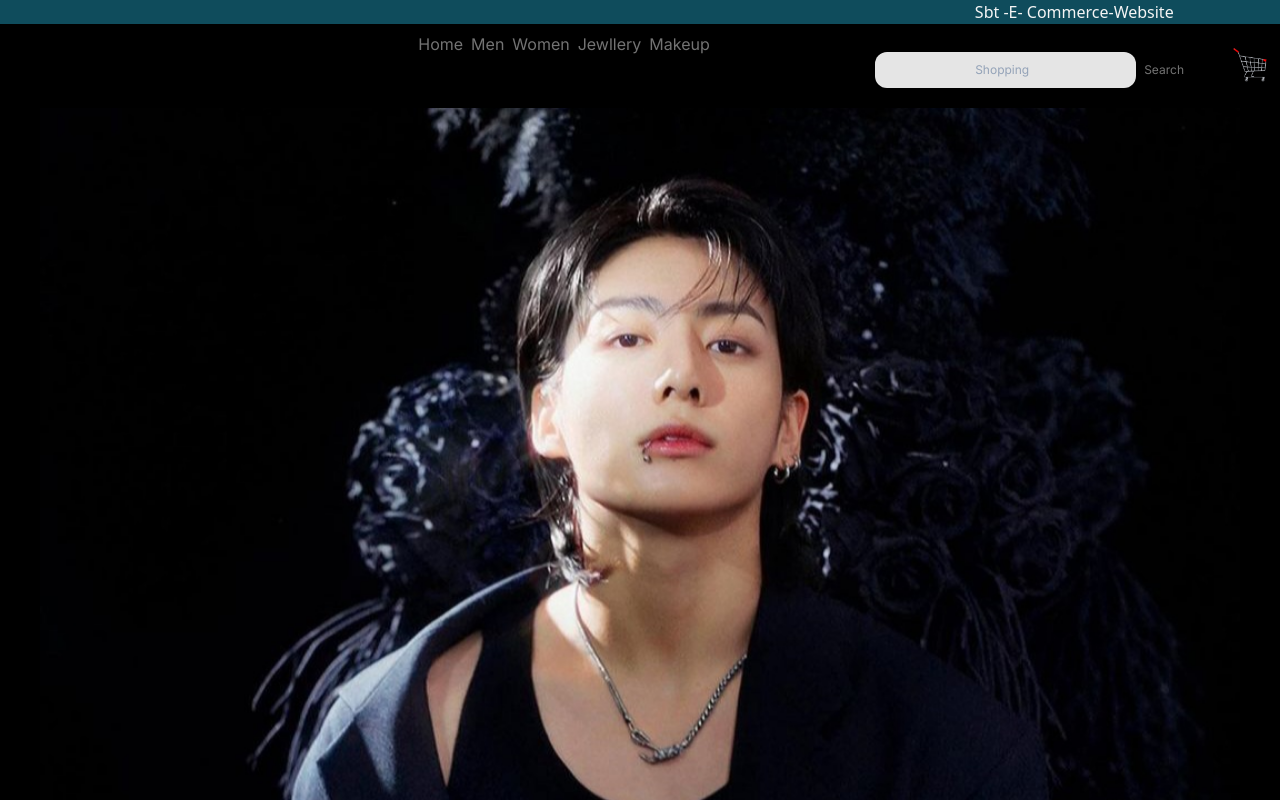
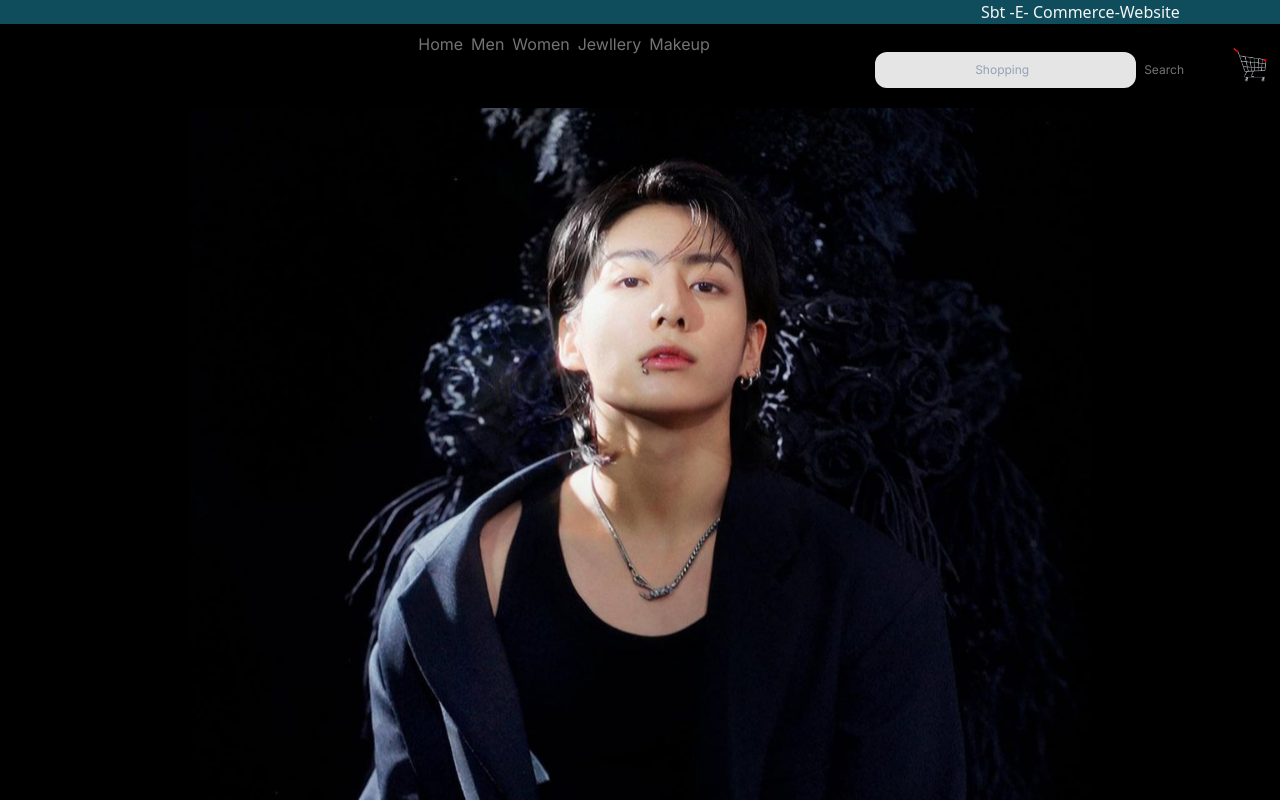
Before and after one commit to Sabahat-Shakeel/e-commerce-website, a Next.js app: page /menscollections/head in a window 1280 px wide. Shown: the top 800 px of the page. Built offline with nearby package versions, Linux system fonts and the light colour scheme.

Commit message:
updated some major priority

```diff
--- a/src/app/menscollections/head/page.tsx
+++ b/src/app/menscollections/head/page.tsx
@@ -7,9 +7,10 @@ const Headd = () => {
           <Image
             src="/cov1.jpg"
             alt="men clothes gallery"
-            height="100"
-            width="1200"
-            className="  object-contain flex justify-center"
+            height="500"
+            width="900"
+            className="object-contain"
+            priority
           />
         </div>
       </div>
--- a/src/app/womencollections/cover/page.tsx
+++ b/src/app/womencollections/cover/page.tsx
@@ -5,9 +5,10 @@ const Cover = () => {
       <Image
         src="/cover.jpg"
         alt="men clothes gallery"
-        height="100"
-        width="1200"
+        height="1000"
+        width="1000"
         className="  sm:rounded-sm object-contain flex justify-center"
+        priority
       />
     </div>
   );
```
